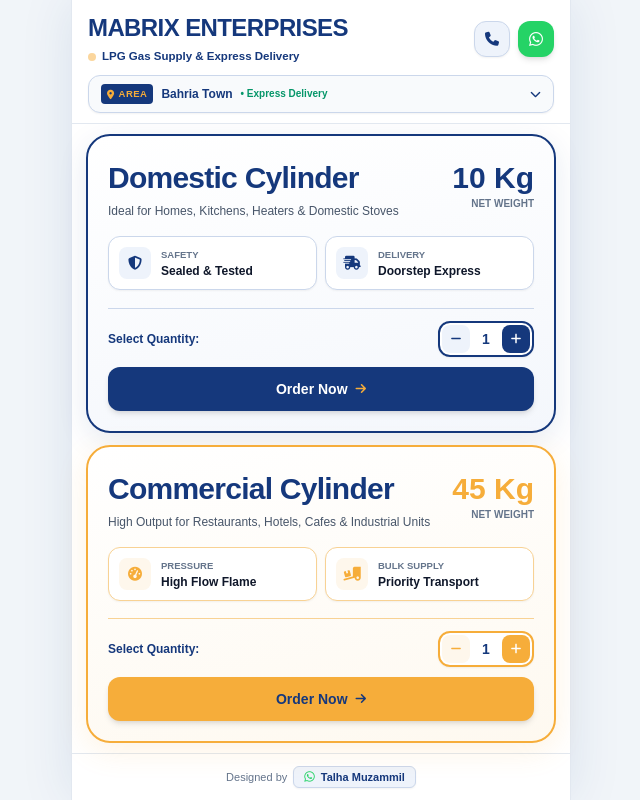
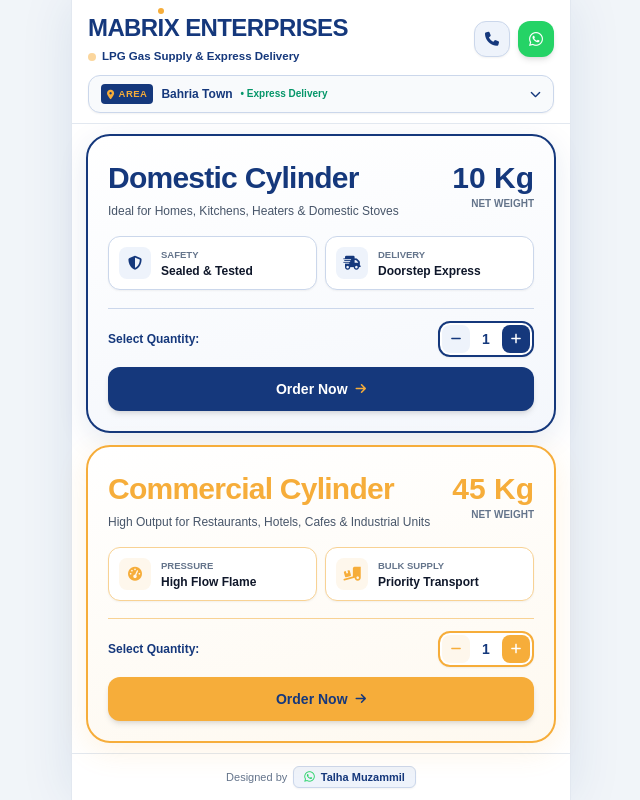
Before and after one commit to supportquranic/Mabrix-enterprises-order-online, a plain HTML site: page index.html in a window 1280 px wide. Shown: the whole page, without its empty margins (319-959 px from the left). Drawn offline with nearby package versions, Linux system fonts and the light colour scheme; a web font is replaced by a local one.

Commit message:
Make Commercial Cylinder title yellow and add yellow dot on I in MABRIX logo

```diff
--- a/index.html
+++ b/index.html
@@ -137,10 +137,10 @@
         <!-- TOP STICKY HEADER (WITHOUT LOGO ICON) -->
         <header class="sticky top-0 z-40 glass-header px-4 pt-3 pb-2.5">
             <div class="flex items-center justify-between gap-3">
-                <!-- Brand Info (No Logo Icon) -->
+                <!-- Brand Info (No Logo Icon, Yellow Dot on letter I in MABRIX) -->
                 <div>
                     <h1 class="font-display font-black text-xl sm:text-2xl text-[#15387C] tracking-tight uppercase leading-none">
-                        MABRIX ENTERPRISES
+                        MABR<span class="relative inline-block">I<span class="absolute -top-1 left-1/2 -translate-x-1/2 w-1.5 h-1.5 bg-[#F6AD3A] rounded-full"></span></span>X ENTERPRISES
                     </h1>
                     <p class="text-[11.5px] text-[#475569] font-bold flex items-center gap-1.5 mt-1">
                         <span class="w-2 h-2 rounded-full bg-[#F6AD3A] animate-pulse"></span>
@@ -296,10 +296,10 @@
             <!-- CARD 2: COMMERCIAL CYLINDER 45 KG -->
             <div class="big-lpg-card card-commercial flex-1 p-4 sm:p-5 flex flex-col justify-between shadow-card-gold" id="cardCommercial">
                 <div>
-                    <!-- Title & Weight (No Pills, Bold Title) -->
+                    <!-- Title & Weight (No Pills, Bold Title in Yellow #F6AD3A) -->
                     <div class="flex items-baseline justify-between pt-1">
                         <div>
-                            <h2 class="font-display font-black text-2xl sm:text-3xl text-[#15387C] tracking-tight leading-none">
+                            <h2 class="font-display font-black text-2xl sm:text-3xl text-[#F6AD3A] tracking-tight leading-none">
                                 Commercial Cylinder
                             </h2>
                             <p class="text-[12px] text-[#475569] font-medium mt-1.5">
```
